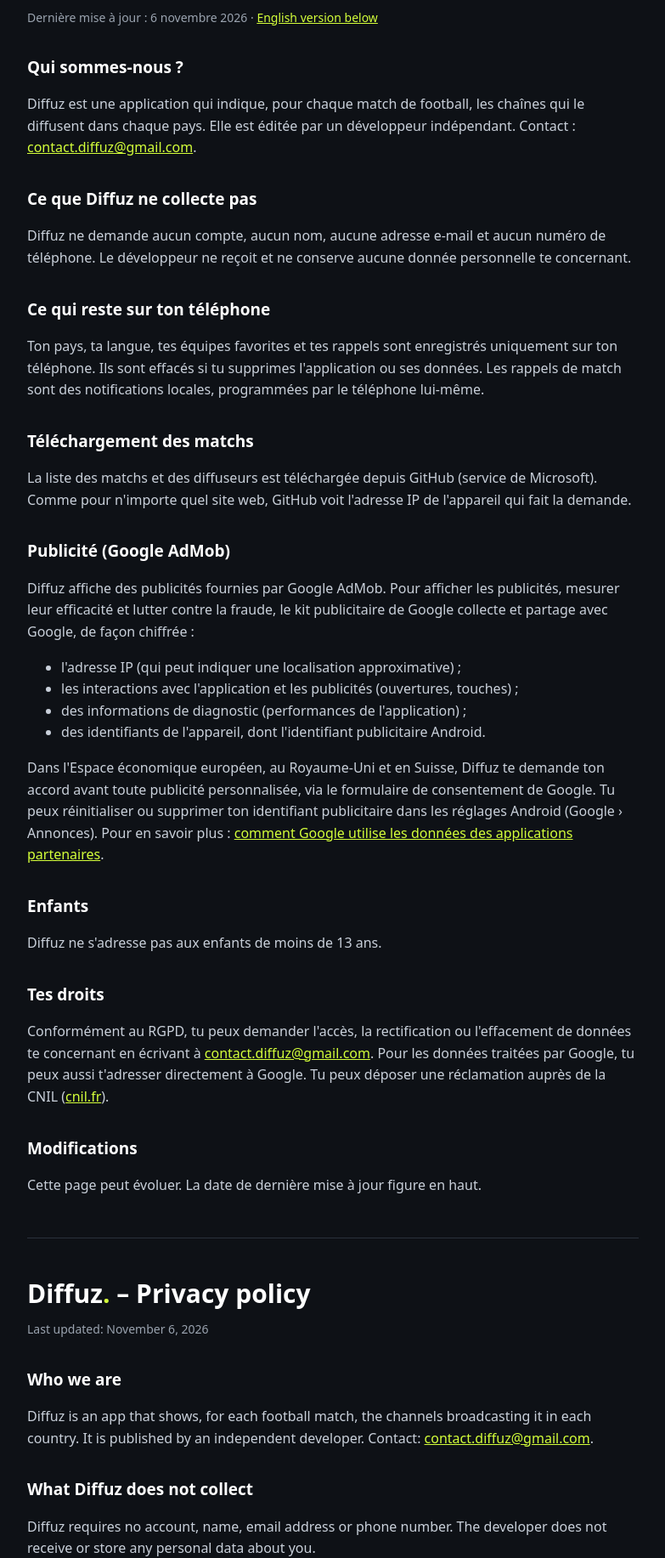
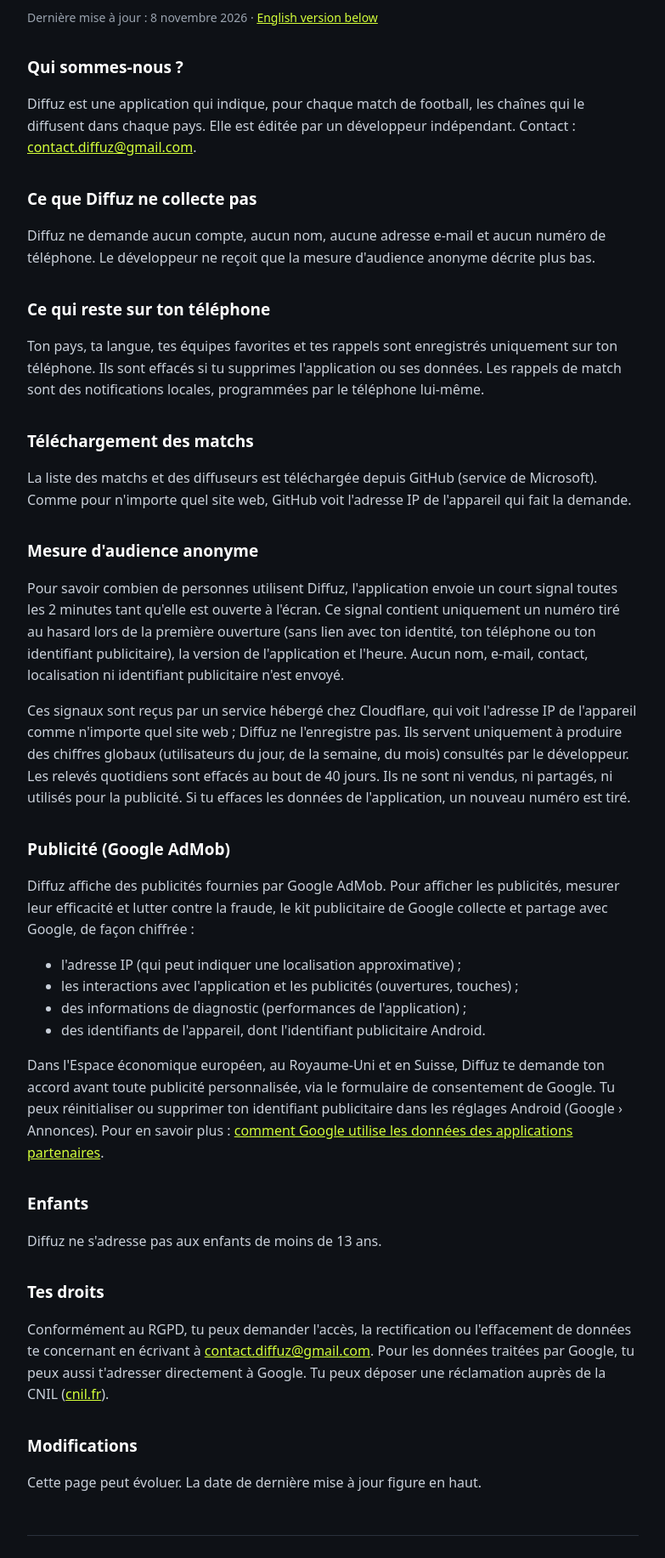
Before and after one commit to addam95i/diffuz-data, a plain HTML site: page docs/confidentialite.html in a window 1280 px wide. Shown: the part 71-1904 px from the top of the page at 85% size, without its empty margins (248-1031 px from the left). Drawn offline with Linux system fonts and the light colour scheme.

Commit message:
Update confidentialite.html

```diff
--- a/docs/confidentialite.html
+++ b/docs/confidentialite.html
@@ -19,13 +19,13 @@
 <body>
 <main>
   <h1>Diffuz<span>.</span> – Politique de confidentialité</h1>
-  <p class="muted">Dernière mise à jour : 6 novembre 2026 · <a href="#en">English version below</a></p>
+  <p class="muted">Dernière mise à jour : 8 novembre 2026 · <a href="#en">English version below</a></p>
 
   <h2>Qui sommes-nous ?</h2>
   <p>Diffuz est une application qui indique, pour chaque match de football, les chaînes qui le diffusent dans chaque pays. Elle est éditée par un développeur indépendant. Contact : <a href="mailto:contact.diffuz@gmail.com">contact.diffuz@gmail.com</a>.</p>
 
   <h2>Ce que Diffuz ne collecte pas</h2>
-  <p>Diffuz ne demande aucun compte, aucun nom, aucune adresse e-mail et aucun numéro de téléphone. Le développeur ne reçoit et ne conserve aucune donnée personnelle te concernant.</p>
+  <p>Diffuz ne demande aucun compte, aucun nom, aucune adresse e-mail et aucun numéro de téléphone. Le développeur ne reçoit que la mesure d'audience anonyme décrite plus bas.</p>
 
   <h2>Ce qui reste sur ton téléphone</h2>
   <p>Ton pays, ta langue, tes équipes favorites et tes rappels sont enregistrés uniquement sur ton téléphone. Ils sont effacés si tu supprimes l'application ou ses données. Les rappels de match sont des notifications locales, programmées par le téléphone lui-même.</p>
@@ -33,6 +33,9 @@
   <h2>Téléchargement des matchs</h2>
   <p>La liste des matchs et des diffuseurs est téléchargée depuis GitHub (service de Microsoft). Comme pour n'importe quel site web, GitHub voit l'adresse IP de l'appareil qui fait la demande.</p>
 
+  <h2>Mesure d'audience anonyme</h2>
+  <p>Pour savoir combien de personnes utilisent Diffuz, l'application envoie un court signal toutes les 2 minutes tant qu'elle est ouverte à l'écran. Ce signal contient uniquement un numéro tiré au hasard lors de la première ouverture (sans lien avec ton identité, ton téléphone ou ton identifiant publicitaire), la version de l'application et l'heure. Aucun nom, e-mail, contact, localisation ni identifiant publicitaire n'est envoyé.</p>
+  <p>Ces signaux sont reçus par un service hébergé chez Cloudflare, qui voit l'adresse IP de l'appareil comme n'importe quel site web ; Diffuz ne l'enregistre pas. Ils servent uniquement à produire des chiffres globaux (utilisateurs du jour, de la semaine, du mois) consultés par le développeur. Les relevés quotidiens sont effacés au bout de 40 jours. Ils ne sont ni vendus, ni partagés, ni utilisés pour la publicité. Si tu effaces les données de l'application, un nouveau numéro est tiré.</p>
   <h2>Publicité (Google AdMob)</h2>
   <p>Diffuz affiche des publicités fournies par Google AdMob. Pour afficher les publicités, mesurer leur efficacité et lutter contre la fraude, le kit publicitaire de Google collecte et partage avec Google, de façon chiffrée :</p>
   <ul>
@@ -55,13 +58,13 @@
   <hr>
 
   <h1 id="en">Diffuz<span>.</span> – Privacy policy</h1>
-  <p class="muted">Last updated: November 6, 2026</p>
+  <p class="muted">Last updated: November 8, 2026</p>
 
   <h2>Who we are</h2>
   <p>Diffuz is an app that shows, for each football match, the channels broadcasting it in each country. It is published by an independent developer. Contact: <a href="mailto:contact.diffuz@gmail.com">contact.diffuz@gmail.com</a>.</p>
 
   <h2>What Diffuz does not collect</h2>
-  <p>Diffuz requires no account, name, email address or phone number. The developer does not receive or store any personal data about you.</p>
+  <p>Diffuz requires no account, name, email address or phone number. The developer only receives the anonymous usage measurement described below.</p>
 
   <h2>What stays on your phone</h2>
   <p>Your country, language, favourite teams and reminders are stored only on your phone and are deleted if you remove the app or its data. Match reminders are local notifications scheduled by the phone itself.</p>
@@ -69,6 +72,9 @@
   <h2>Match data download</h2>
   <p>The list of matches and broadcasters is downloaded from GitHub (a Microsoft service). As with any website, GitHub sees the IP address of the requesting device.</p>
 
+  <h2>Anonymous usage measurement</h2>
+  <p>To know how many people use Diffuz, the app sends a short signal every 2 minutes while it is open on screen. It contains only a random number generated when the app is first opened (not linked to your identity, your phone or your advertising ID), the app version and the time. No name, email, contacts, location or advertising ID is sent.</p>
+  <p>These signals are received by a service hosted by Cloudflare, which sees the device's IP address like any website; Diffuz does not store it. They are used only to produce overall figures (daily, weekly and monthly users) viewed by the developer. Daily records are deleted after 40 days. They are not sold, shared or used for advertising. If you clear the app's data, a new random number is generated.</p>
   <h2>Advertising (Google AdMob)</h2>
   <p>Diffuz shows ads provided by Google AdMob. To serve ads, measure them and prevent fraud, Google's ads SDK collects and shares with Google, encrypted in transit: IP address (which may indicate approximate location), app and ad interactions, diagnostic information, and device identifiers including the Android advertising ID.</p>
   <p>In the European Economic Area, the UK and Switzerland, Diffuz asks for your consent before any personalised ads, using Google's consent form. You can reset or delete your advertising ID in Android settings (Google › Ads). Learn more: <a href="https://policies.google.com/technologies/partner-sites">how Google uses data from partner apps</a>.</p>
```
